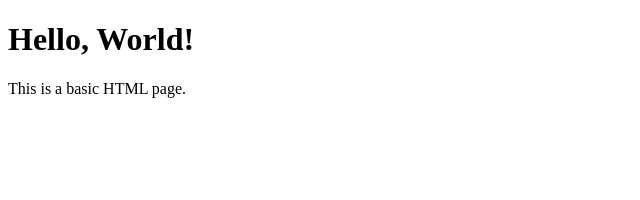
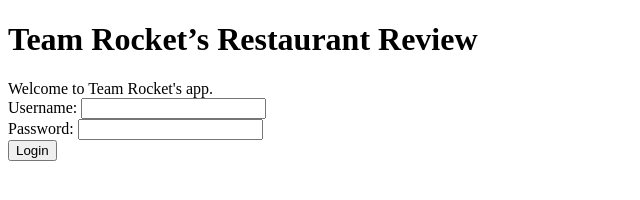
Before and after one commit to Lud0vici/312_Group_Project, a plain HTML site: page src/LoginPage.html in a window 1280 px wide. Shown: the whole page, without its empty margins (0-640 px from the left). Drawn offline with Linux system fonts and the light colour scheme.

Commit message:
Made basic login page

```diff
--- a/src/LoginPage.html
+++ b/src/LoginPage.html
@@ -7,7 +7,18 @@
     <title>Login Page</title>
 </head>
 <body>
-    <h1>Hello, World!</h1>
-    <p>This is a basic HTML page.</p>
+    <h1>Team Rocket’s Restaurant Review</h1>
+    <p1 id="intro">Welcome to Team Rocket's app.</p1>
+    <form action="/login" method="post">
+        <div>
+            <label for="username">Username:</label>
+            <input type="text" id="username" name="username" required>
+        </div>
+        <div>
+            <label for="password">Password:</label>
+            <input type="password" id="password" name="password" required>
+        </div>
+        <button type="submit">Login</button>
+    </form>
 </body>
 </html>
```
